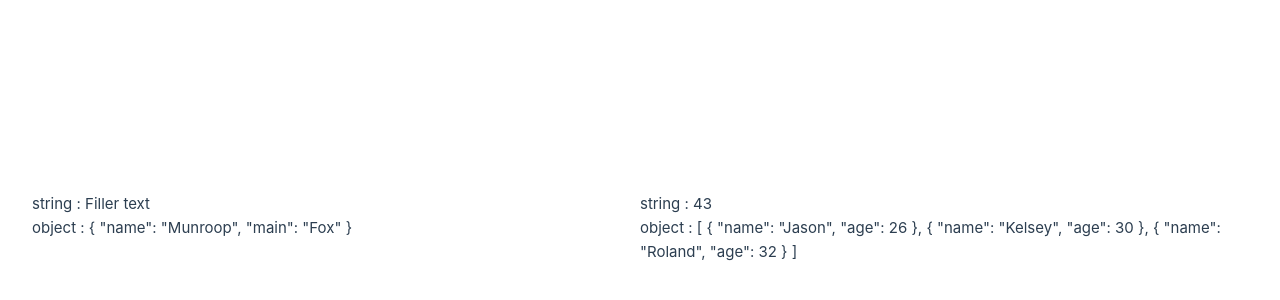
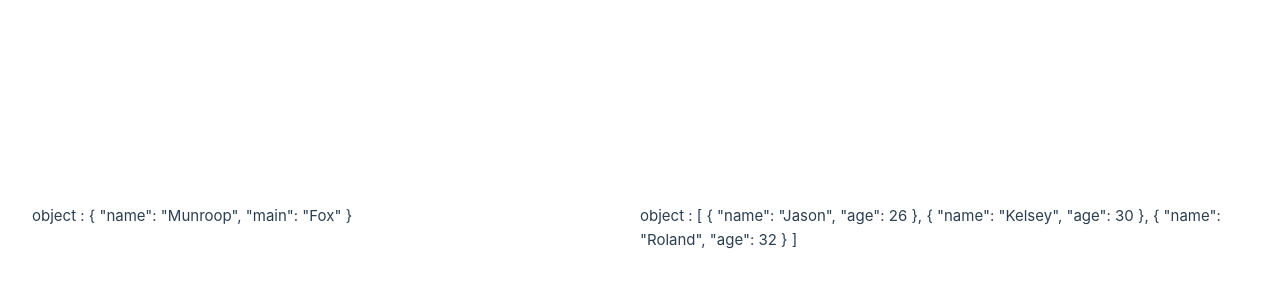
Before and after one commit to JasonXBOptel/vue_fullstack, a Vue app: page / in a window 1280 px wide. Shown: the part 172-472 px from the top of the page. Built offline with nearby package versions, Linux system fonts and the light colour scheme.

Commit message:
array and object props

```diff
--- a/src/App.vue
+++ b/src/App.vue
@@ -1,4 +1,3 @@
-<!-- eslint-disable no-unused-vars -->
 <script setup>
 // import { ref } from "vue";
 import CustomComp from "./split/CustomComp.vue";
--- a/src/split/CustomComp.vue
+++ b/src/split/CustomComp.vue
@@ -1,15 +1,14 @@
 <script setup>
 const props = defineProps({
-  stringVal: String,
-  numVal: Number,
+  // stringVal: String,
+  // numVal: Number,
   obj: Object,
   list: Array,
 });
-console.log(props);
 </script>
 <template>
-  <div>{{ typeof props.stringVal }} : {{ props.stringVal }}</div>
-  <div>{{ typeof props.numVal }} : {{ props.numVal }}</div>
+  <!-- <div>{{ typeof props.stringVal }} : {{ props.stringVal }}</div> -->
+  <!-- <div>{{ typeof props.numVal }} : {{ props.numVal }}</div> -->
   <div>{{ typeof props.obj }} : {{ props.obj }}</div>
   <div>{{ typeof props.list }} : {{ props.list }}</div>
 </template>
```
